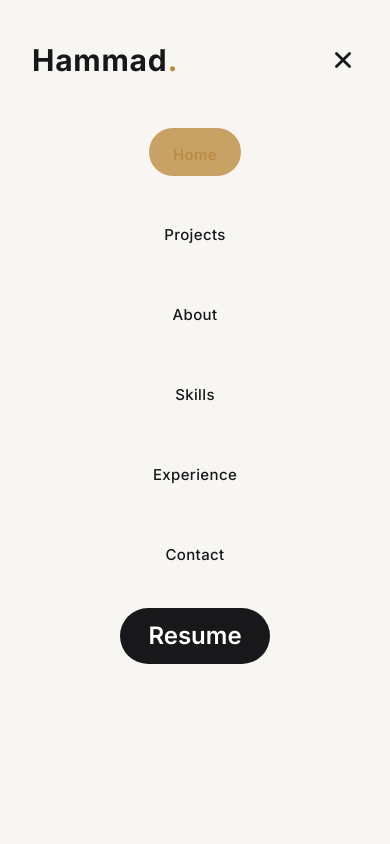
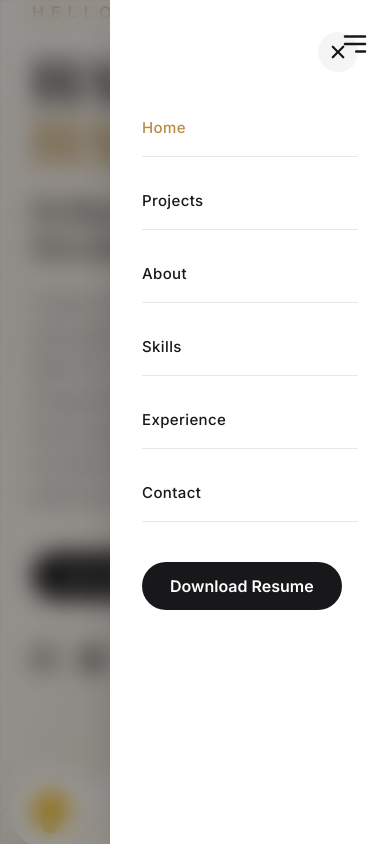
Before and after one commit to hammadhassan798/PortFolio, a React (Vite) app in the folder PortFolio/: page / in a window 390 px wide. Both pictures are taken after a click on the button 343 px from the left and 60 px from the top of the page. Shown: the top 844 px of the page. Built offline with nearby package versions, Linux system fonts and the light colour scheme.

Commit message:
navbar adjust

```diff
--- a/PortFolio/src/components/common/Button.jsx
+++ b/PortFolio/src/components/common/Button.jsx
@@ -3,6 +3,7 @@ export default function Button({
   href = "#",
   download = false,
   variant = "primary",
+  onClick,
 }) {
   const styles = {
     primary:
@@ -16,6 +17,7 @@ export default function Button({
     <a
       href={href}
       download={download}
+      onClick={onClick}
       className={`
         inline-flex
         items-center
--- a/PortFolio/src/components/layout/Footer.jsx
+++ b/PortFolio/src/components/layout/Footer.jsx
@@ -9,16 +9,15 @@ import { HiOutlineDocumentDownload } from "react-icons/hi";
 export default function Footer() {
   return (
     <footer className="bg-[#111] text-gray-400 border-t border-gray-800">
-
       <div className="max-w-7xl mx-auto px-6 py-12">
 
         {/* Top */}
 
-        <div className="flex flex-col lg:flex-row justify-between gap-10">
+        <div className="flex flex-col lg:flex-row justify-between gap-12">
 
           {/* Left */}
 
-          <div>
+          <div className="text-center lg:text-left">
 
             <h2 className="text-3xl font-bold text-white">
               Hammad Hassan
@@ -28,7 +27,7 @@ export default function Footer() {
               Full Stack Developer
             </p>
 
-            <p className="max-w-md mt-5 leading-7">
+            <p className="max-w-md mt-5 leading-7 mx-auto lg:mx-0">
               Passionate about building scalable, secure and modern web
               applications using ASP.NET Core, MERN Stack, Python and AI
               technologies.
@@ -38,13 +37,13 @@ export default function Footer() {
 
           {/* Right */}
 
-          <div>
+          <div className="text-center lg:text-left">
 
             <h3 className="text-xl text-white font-semibold mb-5">
               Quick Links
             </h3>
 
-            <div className="space-y-4">
+            <div className="space-y-4 flex flex-col items-center lg:items-start">
 
               <a
                 href="mailto:hammadzulfiqar648@gmail.com"
@@ -91,21 +90,49 @@ export default function Footer() {
 
         {/* Bottom */}
 
-        <div className="border-t border-gray-800 mt-10 pt-6 flex flex-col md:flex-row items-center justify-between gap-4">
+        <div
+          className="
+            border-t
+            border-gray-800
+            mt-10
+            pt-6
+            flex
+            flex-col
+            md:flex-row
+            items-center
+            justify-between
+            gap-5
+            text-center
+            md:text-left
+          "
+        >
 
           <p>
             © {new Date().getFullYear()} Hammad Hassan. All Rights Reserved.
           </p>
 
-          <p className="flex items-center gap-2">
-            Built with <FaHeart className="text-red-500" /> using React,
-            Tailwind CSS & Framer Motion
+          <p
+            className="
+              flex
+              flex-wrap
+              justify-center
+              md:justify-start
+              items-center
+              gap-2
+            "
+          >
+            <span>Built with</span>
+
+            <FaHeart className="text-red-500" />
+
+            <span>
+              using React, Tailwind CSS & Framer Motion
+            </span>
           </p>
 
         </div>
 
       </div>
-
     </footer>
   );
 }
--- a/PortFolio/src/components/layout/NavItem.jsx
+++ b/PortFolio/src/components/layout/NavItem.jsx
@@ -1,6 +1,6 @@
 import { Link } from "react-scroll";
 
-export default function NavItem({ children, to }) {
+export default function NavItem({ children, to, onClick }) {
   return (
     <Link
       to={to}
@@ -9,6 +9,7 @@ export default function NavItem({ children, to }) {
       offset={-100}
       duration={700}
       activeClass="text-[#B98B43]"
+      onClick={onClick}
       className="
         relative
         group
--- a/PortFolio/src/components/layout/Navbar.jsx
+++ b/PortFolio/src/components/layout/Navbar.jsx
@@ -47,7 +47,6 @@ export default function Navbar() {
     };
 
     window.addEventListener("scroll", handleScroll);
-
     handleScroll();
 
     return () => window.removeEventListener("scroll", handleScroll);
@@ -68,10 +67,13 @@ export default function Navbar() {
         <div
           className={`
             max-w-7xl
-            h-20
-            mt-5
+            h-16
+            lg:h-20
+            mt-3
+            lg:mt-5
             mx-auto
-            px-8
+            px-5
+            lg:px-8
             rounded-full
             flex
             items-center
@@ -85,7 +87,7 @@ export default function Navbar() {
             }
           `}
         >
-          <Logo />
+          <Logo isScrolled={isScrolled} />
 
           {/* Desktop Navigation */}
 
@@ -93,21 +95,14 @@ export default function Navbar() {
             {navLinks.map((item) => (
               <li key={item.title}>
                 <div
-                  className={`
-                    rounded-full
-                    transition-all
-                    duration-300
-                    ${
+                  className={`rounded-full transition-all duration-300 ${
                     activeSection === item.to
                       ? "bg-[#C8A165] text-black shadow-md"
                       : "hover:bg-black/5"
-                    }
-                  `}
+                  }`}
                 >
                   <NavItem to={item.to}>
-                    <span className="px-5 py-2 block">
-                      {item.title}
-                    </span>
+                    <span className="px-5 py-2 block">{item.title}</span>
                   </NavItem>
                 </div>
               </li>
@@ -115,21 +110,18 @@ export default function Navbar() {
           </ul>
 
           <div className="hidden lg:block">
-            <Button
-              href="/resume.pdf"
-              download
-            >
-              Resume Test
+            <Button href="/resume.pdf" download>
+              Resume
             </Button>
           </div>
 
-          {/* Mobile Menu Button */}
+          {/* Mobile Button */}
 
           <button
-            onClick={() => setMenuOpen(!menuOpen)}
+            onClick={() => setMenuOpen(true)}
             className="lg:hidden text-3xl"
           >
-            {menuOpen ? <IoClose /> : <HiOutlineMenuAlt3 />}
+            <HiOutlineMenuAlt3 />
           </button>
         </div>
       </motion.nav>
@@ -142,24 +134,49 @@ export default function Navbar() {
             initial={{ opacity: 0 }}
             animate={{ opacity: 1 }}
             exit={{ opacity: 0 }}
-            className="fixed inset-0 bg-[#F8F6F2] z-40 pt-32"
+            className="fixed inset-0 bg-black/40 backdrop-blur-md z-40"
           >
-            <ul className="flex flex-col items-center gap-8 text-2xl">
+            {/* Drawer */}
+
+            <motion.div
+              initial={{ x: "100%" }}
+              animate={{ x: 0 }}
+              exit={{ x: "100%" }}
+              transition={{
+                type: "spring",
+                stiffness: 280,
+                damping: 28,
+              }}
+              className="absolute right-0 top-0 h-full w-[280px] bg-white shadow-2xl px-8 py-8"
+            >
+              {/* Close */}
+
+              <div className="flex justify-end mb-10">
+                <button
+                  onClick={() => setMenuOpen(false)}
+                  className="
+                    w-10
+                    h-10
+                    rounded-full
+                    bg-[#F5F5F5]
+                    flex
+                    items-center
+                    justify-center
+                    text-2xl
+                    hover:bg-[#C8A165]
+                    hover:text-white
+                    transition
+                  "
+                >
+                  <IoClose />
+                </button>
+              </div>
+
+              <ul className="flex flex-col gap-7 text-xl font-semibold">
                 {navLinks.map((item) => (
-                <li key={item.title}>
-                  <div
-                    className={`
-                      rounded-full
-                      px-6
-                      py-2
-                      transition-all
-                      duration-300
-                      ${
-                        activeSection === item.to
-                          ? "bg-[#C8A165] text-black"
-                          : ""
-                      }
-                    `}
+                  <li
+                    key={item.title}
+                    className="border-b border-gray-200 pb-4"
                   >
                     <NavItem
                       to={item.to}
@@ -167,17 +184,20 @@ export default function Navbar() {
                     >
                       {item.title}
                     </NavItem>
-                  </div>
                   </li>
                 ))}
+              </ul>
 
+              <div className="mt-10">
                 <Button
                   href="/resume.pdf"
                   download
+                  onClick={() => setMenuOpen(false)}
                 >
-                Resume
+                  Download Resume
                 </Button>
-            </ul>
+              </div>
+            </motion.div>
           </motion.div>
         )}
       </AnimatePresence>
--- a/PortFolio/src/components/layout/logo.jsx
+++ b/PortFolio/src/components/layout/logo.jsx
@@ -1,19 +1,25 @@
 import { motion } from "framer-motion";
 
-export default function Logo() {
+export default function Logo({ isScrolled }) {
   return (
     <motion.a
       href="/"
-      whileHover={{
-        scale: 1.05,
-      }}
-      className="
-      text-3xl
-      font-bold
-      tracking-wide
-      cursor-pointer
-      select-none
-      "
+      whileHover={{ scale: 1.05 }}
+      className={`
+        text-3xl
+        font-bold
+        tracking-wide
+        cursor-pointer
+        select-none
+        transition-all
+        duration-300
+
+        ${
+          isScrolled
+            ? "opacity-100"
+            : "opacity-0 lg:opacity-100"
+        }
+      `}
     >
       Hammad
       <span className="text-[#B98B43]">.</span>
```
Lines whose indentation alone changed are shown as unchanged.
